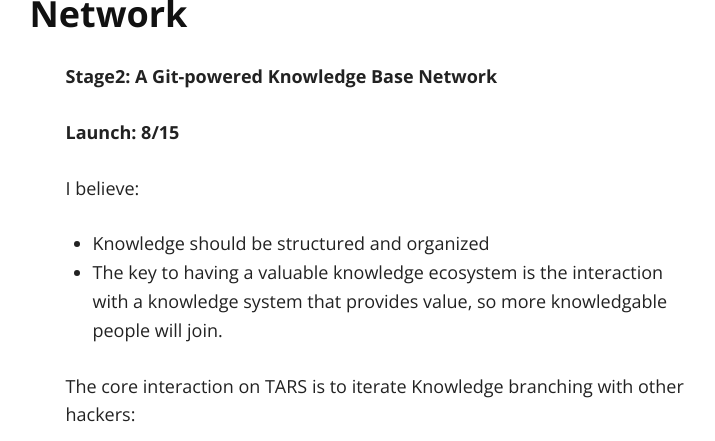
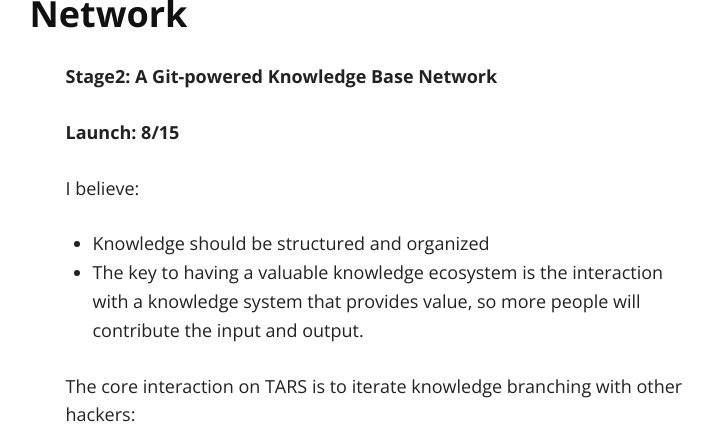
Before and after one commit to tarsmachine/tarsmachine.github.io, a Jekyll site: the page built from index.md, in a window 1280 px wide and 1400 px high, scrolled down 2013 px, cut to the strip 0-441 px from the top of the window. Shown: the whole strip, without its empty margins (262-977 px from the left). Built offline with Jekyll 4.4.1, drawn with Linux system fonts in a browser that asks for light colours; nearby versions of some CDN libraries; some of the changed text lies outside the part shown.

Commit message:
Update Master Plan
-Input and output

```diff
--- a/index.md
+++ b/index.md
@@ -48,9 +48,9 @@
 I believe:
 
 - Knowledge should be structured and organized
-- The key to having a valuable knowledge ecosystem is the interaction with a knowledge system that provides value, so more knowledgable people will join.
+- The key to having a valuable knowledge ecosystem is the interaction with a knowledge system that provides value, so more people will contribute the input and output.
 
-The core interaction on TARS is to iterate Knowledge branching with other hackers:
+The core interaction on TARS is to iterate knowledge branching with other hackers:
 
 <img src="images/folgezettel.png" alt="sample image">
 
@@ -74,9 +74,10 @@
 
 **Master Plan**
 
-1. Build a personal-knowledge-focused search engine
-2. Use it to build a network-driven knowledge network
-3. Use the unique data to train the customizable personal AI
+1. Build a search engine for personal knowledge base
+2. Search network-driven knowledge
+3. Iterate knowledge with other knowledge branch owner in the network
+3. Use the unique data to train the customizable personal AI for the network
 
 ---
 
```
